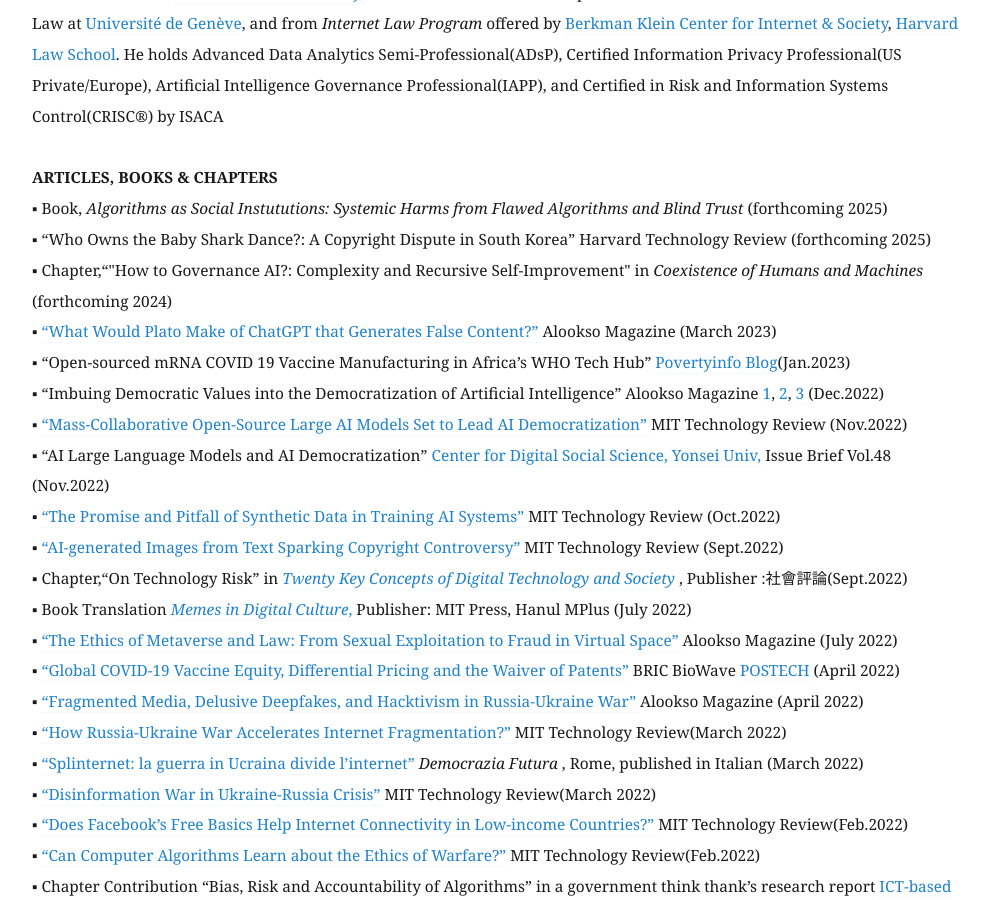
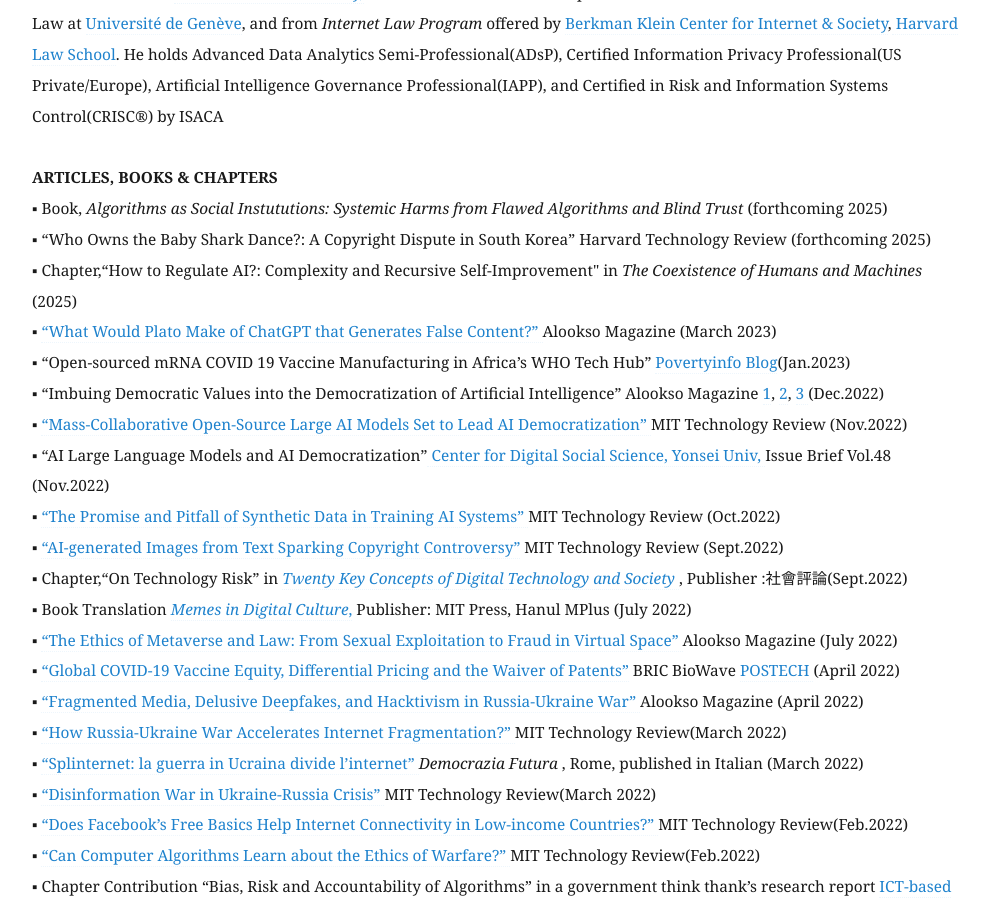
Before and after one commit to eunchangchoi/eunchangchoi.github.io, a Jekyll site: the page built from index.md, in a window 1280 px wide and 900 px high, scrolled down 2705 px. Shown: the whole window, without its empty margins (68-1056 px from the left). Built offline with Jekyll 4.4.1, drawn with Linux system fonts in a browser that asks for light colours.

Commit message:
Update index.md

```diff
--- a/index.md
+++ b/index.md
@@ -40,7 +40,7 @@
  <strong> ARTICLES, BOOKS & CHAPTERS </strong> <br>
 ▪ Book,<i> Algorithms as Social Instututions: Systemic Harms from Flawed Algorithms and Blind Trust</i> (forthcoming 2025) <br>
 ▪ “Who Owns the Baby Shark Dance?: A Copyright Dispute in South Korea” Harvard Technology Review (forthcoming 2025) <br>
-▪ Chapter,“"How to Governance AI?: Complexity and Recursive Self-Improvement" in <i> Coexistence of Humans and Machines </i> (forthcoming 2024) <br>
+▪ Chapter,“How to Regulate AI?: Complexity and Recursive Self-Improvement" in <i> The Coexistence of Humans and Machines </i> (2025) <br>
 ▪ <a href="https://alook.so/posts/54t4woG">“What Would Plato Make of ChatGPT that Generates False Content?” </a> Alookso Magazine (March 2023) <br>
 ▪ “Open-sourced mRNA COVID 19 Vaccine Manufacturing in Africa’s WHO Tech Hub” <a href="https://blog.naver.com/gp3project/222993202700"> Povertyinfo Blog</a>(Jan.2023) <br>
 ▪ “Imbuing Democratic Values into the Democratization of Artificial Intelligence” Alookso Magazine <a href="https://alook.so/posts/q1tpJvM">1</a>, <a href="https://alook.so/posts/mbtE1zy"> 2</a>, <a href="https://alook.so/posts/KmtBEro">3 </a> (Dec.2022) <br>
```
